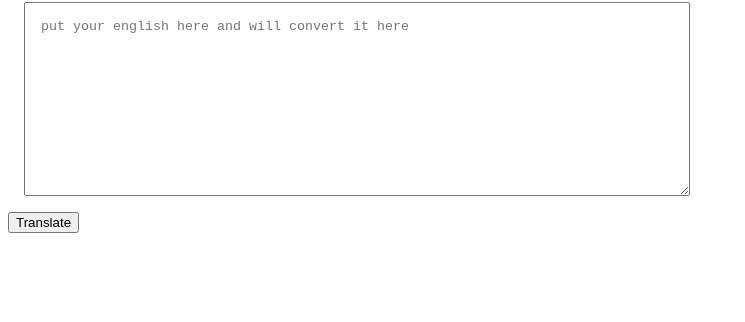
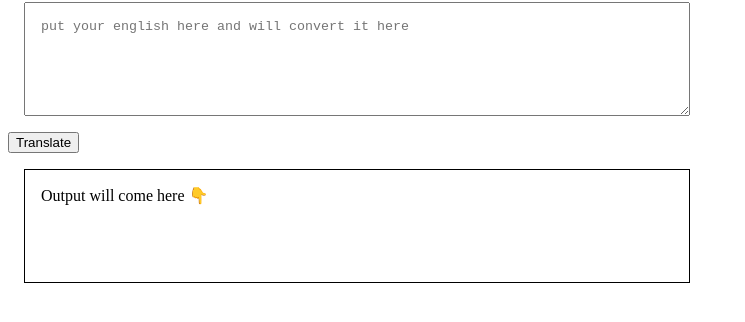
Before and after one commit to saurinthakkar/banana-speaks-neogacamp-4, a plain HTML site: page index.html in a window 1280 px wide. Shown: the part 78-400 px from the top of the page, without its empty margins (0-745 px from the left). Drawn offline with Linux system fonts and the light colour scheme.

Commit message:
style: added div in html

```diff
--- a/index.html
+++ b/index.html
@@ -7,12 +7,21 @@
     <title>Banana speaks</title>
     <style>
         textarea{
-            height: 10rem;
+            height: 10vh;
             width: 50%;
             display: block;
             margin: 1rem;
             padding: 1rem;
         }
+        #output{
+            border:1px solid black;
+            height:10vh;
+            width: 50%;
+            display: block;
+            margin: 1rem;
+            padding: 1rem;
+        }
+
     </style>
 </head>
 
@@ -20,6 +29,7 @@
     <h1>Talk Banana</h1>
     <textarea  id="txt-input" placeholder="put your english here and will convert it here"></textarea>
     <button id="btn-translate">Translate</button>
+    <div id="output">Output will come here 👇</div>
     <script src="app.js" type="text/javascript"></script>
 </body>
 </html>
```
